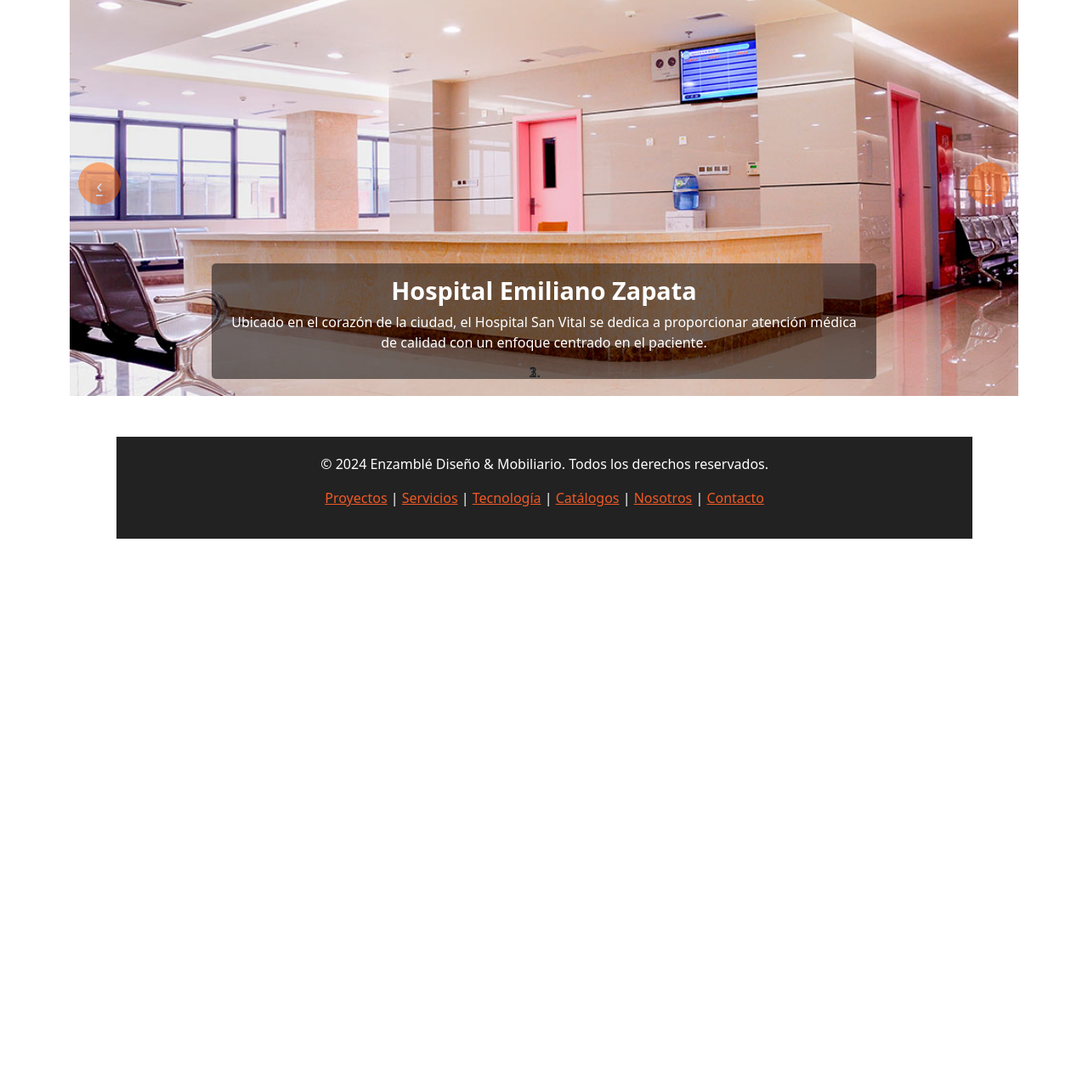
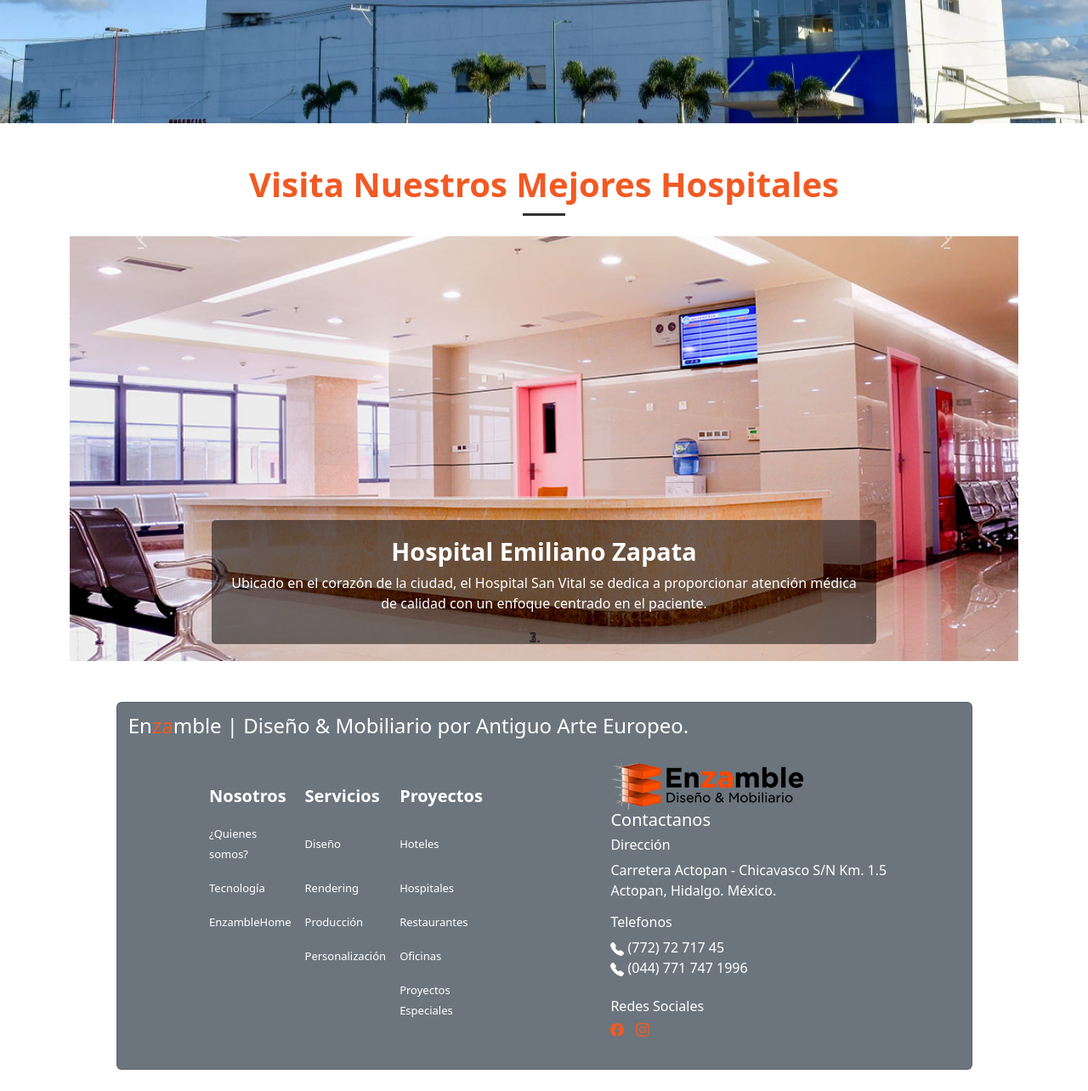
Before and after one commit to MiguelDWT4toCreativo/Enzamble, a plain HTML site: page pages/hospitales/hospitales.html in a window 1280 px wide. Shown: the part 539-1823 px from the top of the page at 85% size. Before the commit the page ends 1199 px from the top, so only its background shows below. Drawn offline with nearby package versions, Linux system fonts and the light colour scheme; files that its build step writes are made by us from their sources.

Commit message:
Hospitales 1

```diff
--- a/css/styles.css
+++ b/css/styles.css
@@ -306,228 +306,3 @@ th{
     margin-left: 12%;
     border: none;
 }
-<<<<<<< HEAD
-/*Hospital*/
-.hero {
-    background: url('../img/hospitales/hero.webp') no-repeat center center;
-    background-size: cover;
-    color: white;
-    padding: 100px 0;
-    text-align: center;
-    position: relative;
-}
-
-.hero .caption-container {
-    background-color: rgba(0, 0, 0, 0.5);
-    padding: 20px;
-    border-radius: 5px;
-    display: inline-block;
-    max-width: 100%;
-}
-
-.hero h1 {
-    font-size: 2.5em;
-    margin-bottom: 10px;
-}
-
-.hero p {
-    font-size: 1.2em;
-    margin-bottom: 20px;
-}
-
-.btn-custom {
-    background-color: #FF6600;
-    border: none;
-    color: white;
-    padding: 10px 20px;
-    font-size: 1.2em;
-    border-radius: 5px;
-}
-.project-card {
-    transition: transform .2s;
-}
-.project-card:hover {
-    transform: scale(1.05);
-}
-.footer {
-    background-color: #222;
-    color: white;
-    padding: 20px 0;
-    text-align: center;
-}
-.footer a {
-    color: #f15a24;
-}
-.carousel-item {
-    height: 60vh;
-    min-height: 500px;
-    background: no-repeat center center scroll;
-    background-size: contain;
-    color: rgb(255, 255, 255);
-}
-.carousel-item img {
-    transition: transform 0.3s ease-in-out;
-    display: block;
-    margin: 0 auto;
-}
-.carousel-item img:hover {
-    transform: scale(1.05);
-}
-.carousel-caption {
-    background-color: rgba(0, 0, 0, 0.5);
-    padding: 15px;
-    border-radius: 5px;
-}
-.carousel-caption h5 {
-    font-size: 1.8rem;
-    font-weight: bold;
-}
-.carousel-caption p {
-    font-size: 1rem;
-}
-.carousel-control-prev,
-.carousel-control-next {
-    background-color: #FF6600;
-    border-radius: 50%;
-    width: 50px;
-    height: 50px;
-    display: flex;
-    align-items: center;
-    justify-content: center;
-    top: 50%;
-    transform: translateY(-50%);
-}
-.carousel-control-prev {
-    left: 10px; /
-}
-.carousel-control-next {
-    right: 10px; /
-}
-.carousel-control-prev-icon,
-.carousel-control-next-icon {
-    background-image: none;
-    color: white;
-    font-size: 1.5em;
-}
-.carousel-control-prev-icon::before {
-    content: '‹';
-}
-.carousel-control-next-icon::before {
-    content: '›';
-}
-.section-title {
-    font-size: 2.5rem;
-    font-weight: bold;
-    color: #FF6600;
-    margin-bottom: 20px;
-    position: relative;
-}
-.section-title::after {
-    content: '';
-    display: block;
-    width: 50px;
-    height: 3px;
-    background-color: #333;
-    margin: 10px auto 0;
-}
-
-.carousel-inner {
-    position: relative;
-    width: 100%;
-    overflow: hidden;
-}
-.carousel-item {
-    height: 450px;
-    background-size: cover;
-    background-position: center;
-}
-=======
-
-/* tarjetas */
-
-.cards{
-    display: flex;
-    justify-content: center;
-    flex-wrap: wrap;
-}
-
-.card {
-    position: relative;
-    width: 300px;
-    height: 350px;
-    margin: 20px;
-}
-
-.card .face {
-    position: absolute;
-    width: 100%;
-    height: 100%;
-    backface-visibility: hidden;
-    border-radius: 10px;
-    overflow: hidden;
-    transition: .5s;
-}
-
-.card .front {
-    transform: perspective(600px) rotateY(0deg);
-    box-shadow: 0 5px 10px #000;
-}
-
-.card .front img {
-    position: absolute;
-    width: 100%;
-    height: 100%;
-    object-fit: cover;
-}
-
-.card .front h3 {
-    position: absolute;
-    bottom: 0;
-    width: 100%;
-    height: 45px;
-    line-height: 45px;
-    color: #fff;
-    background: rgba(0,0,0,.4);
-    text-align: center;
-}
-
-.card .back {
-    transform: perspective(600px) rotateY(180deg);
-    background: rgb(3, 35, 54);
-    padding: 15px;
-    color: #f3f3f3;
-    display: flex;
-    flex-direction: column;
-    justify-content: space-between;
-    text-align: center;
-    box-shadow: 0 5px 10px #000;
-}
-
-.card .back .link {
-    border-top: solid 1px #f3f3f3;
-    height: 50px;
-    line-height: 50px;
-}
-
-.card .back .link a {
-    color: #f3f3f3;
-}
-
-.card .back h3 {
-    font-size: 30px;
-    margin-top: 20px;
-    letter-spacing: 2px;
-}
-
-.card .back p {
-    letter-spacing: 1px;
-}
-
-.card:hover .front {
-    transform: perspective(600px) rotateY(180deg);
-}
-
-.card:hover .back {
-    transform: perspective(600px) rotateY(360deg);
-}
->>>>>>> 53be960bb66d4b386d0d63fbedf1950eb5883653
--- /dev/null
+++ b/css/stylesh.css
@@ -0,0 +1,204 @@
+/*Hospital*/
+.hero {
+    background: url('../img/hospitales/hero.webp') no-repeat center center;
+    background-size: cover;
+    color: white;
+    padding: 100px 0;
+    text-align: center;
+    position: relative;
+}
+
+.hero .caption-container {
+    background-color: rgba(0, 0, 0, 0.5);
+    padding: 20px;
+    border-radius: 5px;
+    display: inline-block;
+    max-width: 100%;
+}
+
+.hero h1 {
+    font-size: 2.5em;
+    margin-bottom: 10px;
+}
+
+.hero p {
+    font-size: 1.2em;
+    margin-bottom: 20px;
+}
+.project-card {
+    transition: transform .2s;
+}
+.project-card:hover {
+    transform: scale(1.05);
+}
+.carousel-item {
+    height: 60vh;
+    min-height: 500px;
+    background: no-repeat center center scroll;
+    background-size: contain;
+    color: rgb(255, 255, 255);
+}
+.carousel-item img {
+    transition: transform 0.3s ease-in-out;
+    display: block;
+    margin: 0 auto;
+}
+.carousel-item img:hover {
+    transform: scale(1.05);
+}
+.carousel-caption {
+    background-color: rgba(0, 0, 0, 0.5);
+    padding: 15px;
+    border-radius: 5px;
+}
+.carousel-caption h5 {
+    font-size: 1.8rem;
+    font-weight: bold;
+}
+.carousel-caption p {
+    font-size: 1rem;
+}
+.carousel-control-prev,
+.carousel-control-next {
+    background-color: #f15a24;
+    border-radius: 50%;
+    width: 50px;
+    height: 50px;
+    display: flex;
+    align-items: center;
+    justify-content: center;
+    top: 50%;
+    transform: translateY(-50%);
+}
+.carousel-control-prev {
+    left: 10px; /
+}
+.carousel-control-next {
+    right: 10px; /
+}
+.carousel-control-prev-icon,
+.carousel-control-next-icon {
+    background-image: none;
+    color: white;
+    font-size: 1.5em;
+}
+.carousel-control-prev-icon::before {
+    content: '‹';
+}
+.carousel-control-next-icon::before {
+    content: '›';
+}
+.section-title {
+    font-size: 2.5rem;
+    font-weight: bold;
+    color: #f15a24;
+    margin-bottom: 20px;
+    position: relative;
+}
+.section-title::after {
+    content: '';
+    display: block;
+    width: 50px;
+    height: 3px;
+    background-color: #333;
+    margin: 10px auto 0;
+}
+
+.carousel-inner {
+    position: relative;
+    width: 100%;
+    overflow: hidden;
+}
+.carousel-item {
+    height: 450px;
+    background-size: cover;
+    background-position: center;
+}
+
+/* tarjetas */
+
+.cards{
+    display: flex;
+    justify-content: center;
+    flex-wrap: wrap;
+}
+
+.card {
+    position: relative;
+    width: 300px;
+    height: 350px;
+    margin: 20px;
+}
+
+.card .face {
+    position: absolute;
+    width: 100%;
+    height: 100%;
+    backface-visibility: hidden;
+    border-radius: 10px;
+    overflow: hidden;
+    transition: .5s;
+}
+
+.card .front {
+    transform: perspective(600px) rotateY(0deg);
+    box-shadow: 0 5px 10px #000;
+}
+
+.card .front img {
+    position: absolute;
+    width: 100%;
+    height: 100%;
+    object-fit: cover;
+}
+
+.card .front h3 {
+    position: absolute;
+    bottom: 0;
+    width: 100%;
+    height: 45px;
+    line-height: 45px;
+    color: #fff;
+    background: rgba(0,0,0,.4);
+    text-align: center;
+}
+
+.card .back {
+    transform: perspective(600px) rotateY(180deg);
+    background: rgb(3, 35, 54);
+    padding: 15px;
+    color: #f3f3f3;
+    display: flex;
+    flex-direction: column;
+    justify-content: space-between;
+    text-align: center;
+    box-shadow: 0 5px 10px #000;
+}
+
+.card .back .link {
+    border-top: solid 1px #f3f3f3;
+    height: 50px;
+    line-height: 50px;
+}
+
+.card .back .link a {
+    color: #f3f3f3;
+}
+
+.card .back h3 {
+    font-size: 30px;
+    margin-top: 20px;
+    letter-spacing: 2px;
+}
+
+.card .back p {
+    letter-spacing: 1px;
+}
+
+.card:hover .front {
+    transform: perspective(600px) rotateY(180deg);
+}
+
+.card:hover .back {
+    transform: perspective(600px) rotateY(360deg);
+}
--- /dev/null
+++ b/pages/footer.html
@@ -0,0 +1,106 @@
+<!DOCTYPE html>
+<html lang="es">
+
+<head>
+    <meta charset="UTF-8">
+    <meta name="description" content="Enzamble | Muebles para hotel, restaurante, oficina y hospital.">
+    <meta name="keywords"
+        content="muebles para hoteles, muebles para oficinas, muebles para hospitales, mobiliario. sillas, hoteles, hospitales, sillas ejecutivas, madera, enchapados.">
+    <meta name="viewport" content="width=device-width, initial-scale=1.0">
+    <link rel="stylesheet" href="../../css/bootstrap/bootstrap.min.css">
+    <link rel="stylesheet" href="../../css/styles.css">
+    <script src="../../js/head.js"></script>
+    <script src=".././js/head2.js"></script>
+    <script src="../../js/bootstrap/bootstrap.bundle.min.js"></script>
+    <link rel="stylesheet" href="../../css/font-awesome.min.css">
+</head>
+<body>
+<div class="card text-white bg-secondary footer">
+    <h4 class="card-title footertitle">En<p class="za">za</p>mble | Diseño & Mobiliario por Antiguo Arte Europeo.</h4>
+    <div class="card-body todofoot">
+        <table class="table-borderless tablas">
+            <thead>
+                <tr>
+                    <th scope="col">Nosotros</th>
+                    <th scope="col">Servicios</th>
+                    <th scope="col">Proyectos</th>
+                </tr>
+            </thead>
+            <tbody>
+                <tr>
+                    <td><a href="" class="foots">¿Quienes somos?</a></td>
+                    <td><a href="" class="foots">Diseño</a></td>
+                    <td><a href="../../pages/hoteles/hoteles.html" class="foots">Hoteles</a></td>
+                </tr>
+                <tr>
+                    <td><a href="" class="foots">Tecnología</a></td>
+                    <td><a href="" class="foots">Rendering</a></td>
+                    <td><a href="../.../pages/hospitales/hospitales.html" class="foots">Hospitales</a></td>
+                </tr>
+                <tr>
+                    <td><a href="" class="foots">EnzambleHome</a></td>
+                    <td><a href="" class="foots">Producción</a></td>
+                    <td><a href="../../pages/restaurantes/restaurantes.html" class="foots">Restaurantes</a></td>
+                </tr>
+                <tr>
+                    <td></td>
+                    <td><a href="" class="foots">Personalización</a></td>
+                    <td><a href="../../pages/oficinas/oficinas.html" class="foots">Oficinas</a></td>
+                </tr>
+                <tr>
+                    <td></td>
+                    <td></td>
+                    <td><a href="../../pages/proyectos_especiales/proyectos_especiales.html" class="foots">Proyectos Especiales</a></td>
+                </tr>
+            </tbody>
+        </table>
+
+        <div class="contactanos">
+            <img src="../../img/enzamble.png" alt="Enzamble"><br>
+            <h5>Contactanos</h5>
+            <h6>Dirección</h6>
+            <p>Carretera Actopan - Chicavasco S/N Km. 1.5 <br>
+                Actopan, Hidalgo. México.</p>
+            <h6>Telefonos</h6>
+            <svg xmlns="http://www.w3.org/2000/svg" width="16" height="16" fill="currentColor"
+                class="bi bi-telephone-fill" viewBox="0 0 16 16">
+                <path fill-rule="evenodd"
+                    d="M1.885.511a1.745 1.745 0 0 1 2.61.163L6.29 2.98c.329.423.445.974.315 1.494l-.547 2.19a.68.68 0 0 0 .178.643l2.457 2.457a.68.68 0 0 0 .644.178l2.189-.547a1.75 1.75 0 0 1 1.494.315l2.306 1.794c.829.645.905 1.87.163 2.611l-1.034 1.034c-.74.74-1.846 1.065-2.877.702a18.6 18.6 0 0 1-7.01-4.42 18.6 18.6 0 0 1-4.42-7.009c-.362-1.03-.037-2.137.703-2.877z" />
+
+            </svg>
+            (772) 72 717 45
+            <br>
+
+            <svg xmlns="http://www.w3.org/2000/svg" width="16" height="16" fill="currentColor"
+                class="bi bi-telephone-fill" viewBox="0 0 16 16">
+                <path fill-rule="evenodd"
+                    d="M1.885.511a1.745 1.745 0 0 1 2.61.163L6.29 2.98c.329.423.445.974.315 1.494l-.547 2.19a.68.68 0 0 0 .178.643l2.457 2.457a.68.68 0 0 0 .644.178l2.189-.547a1.75 1.75 0 0 1 1.494.315l2.306 1.794c.829.645.905 1.87.163 2.611l-1.034 1.034c-.74.74-1.846 1.065-2.877.702a18.6 18.6 0 0 1-7.01-4.42 18.6 18.6 0 0 1-4.42-7.009c-.362-1.03-.037-2.137.703-2.877z" />
+
+            </svg>
+            (044) 771 747 1996
+            <br>
+            <br>
+
+            <h6>Redes Sociales</h6>
+            <a href="https://www.facebook.com/mueblesenzamble" class="redsocial">
+                <svg xmlns="http://www.w3.org/2000/svg" width="25" height="25" fill="currentColor"
+                    class="bi bi-facebook" viewBox="0 0 25 25">
+                    <path
+                        d="M16 8.049c0-4.446-3.582-8.05-8-8.05C3.58 0-.002 3.603-.002 8.05c0 4.017 2.926 7.347 6.75 7.951v-5.625h-2.03V8.05H6.75V6.275c0-2.017 1.195-3.131 3.022-3.131.876 0 1.791.157 1.791.157v1.98h-1.009c-.993 0-1.303.621-1.303 1.258v1.51h2.218l-.354 2.326H9.25V16c3.824-.604 6.75-3.934 6.75-7.951" />
+                </svg>
+            </a>
+
+            <a href="https://www.instagram.com/enzamble_muebles/" class="redsocial">
+                <svg xmlns="http://www.w3.org/2000/svg" width="25" height="25" fill="currentColor"
+                    class="bi bi-instagram" viewBox="0 0 25 25">
+                    <path
+                        d="M8 0C5.829 0 5.556.01 4.703.048 3.85.088 3.269.222 2.76.42a3.9 3.9 0 0 0-1.417.923A3.9 3.9 0 0 0 .42 2.76C.222 3.268.087 3.85.048 4.7.01 5.555 0 5.827 0 8.001c0 2.172.01 2.444.048 3.297.04.852.174 1.433.372 1.942.205.526.478.972.923 1.417.444.445.89.719 1.416.923.51.198 1.09.333 1.942.372C5.555 15.99 5.827 16 8 16s2.444-.01 3.298-.048c.851-.04 1.434-.174 1.943-.372a3.9 3.9 0 0 0 1.416-.923c.445-.445.718-.891.923-1.417.197-.509.332-1.09.372-1.942C15.99 10.445 16 10.173 16 8s-.01-2.445-.048-3.299c-.04-.851-.175-1.433-.372-1.941a3.9 3.9 0 0 0-.923-1.417A3.9 3.9 0 0 0 13.24.42c-.51-.198-1.092-.333-1.943-.372C10.443.01 10.172 0 7.998 0zm-.717 1.442h.718c2.136 0 2.389.007 3.232.046.78.035 1.204.166 1.486.275.373.145.64.319.92.599s.453.546.598.92c.11.281.24.705.275 1.485.039.843.047 1.096.047 3.231s-.008 2.389-.047 3.232c-.035.78-.166 1.203-.275 1.485a2.5 2.5 0 0 1-.599.919c-.28.28-.546.453-.92.598-.28.11-.704.24-1.485.276-.843.038-1.096.047-3.232.047s-2.39-.009-3.233-.047c-.78-.036-1.203-.166-1.485-.276a2.5 2.5 0 0 1-.92-.598 2.5 2.5 0 0 1-.6-.92c-.109-.281-.24-.705-.275-1.485-.038-.843-.046-1.096-.046-3.233s.008-2.388.046-3.231c.036-.78.166-1.204.276-1.486.145-.373.319-.64.599-.92s.546-.453.92-.598c.282-.11.705-.24 1.485-.276.738-.034 1.024-.044 2.515-.045zm4.988 1.328a.96.96 0 1 0 0 1.92.96.96 0 0 0 0-1.92m-4.27 1.122a4.109 4.109 0 1 0 0 8.217 4.109 4.109 0 0 0 0-8.217m0 1.441a2.667 2.667 0 1 1 0 5.334 2.667 2.667 0 0 1 0-5.334" />
+                </svg>
+            </a>
+
+        </div>
+
+    </div>
+</div>
+</body>
+</html>
--- a/pages/hospitales/hospitales.html
+++ b/pages/hospitales/hospitales.html
@@ -8,7 +8,9 @@
         content="muebles para hoteles, muebles para oficinas, muebles para hospitales, mobiliario. sillas, hoteles, hospitales, sillas ejecutivas, madera, enchapados.">
     <meta name="viewport" content="width=device-width, initial-scale=1.0">
     <link rel="stylesheet" href="../../css/bootstrap/bootstrap.min.css">
+    <link rel="stylesheet" href="../../css/stylesh.css">
     <link rel="stylesheet" href="../../css/styles.css">
+
     <script src="../../js/head.js"></script>
     <link rel="shortcut icon" href="../../img/inicio-favicon.ico" />
     <title>Enzamble | Hospitales</title>
@@ -77,7 +79,7 @@
         <h1>Hospitales</h1>
         <p>Descubre nuestro portafolio de proyectos en hospitales</p>
         <p>Tu salud es nuestra prioridad</p>
-        <a href="../proyectos.html" class="btn btn-custom">Regresar a Proyectos</a>
+        <a href="../proyectos.html" class="btn cst">Regresar a Proyectos</a>
     </div>
 </div>
 </section>
@@ -94,25 +96,28 @@
     </ol>
     <div class="carousel-inner">
         <div class="carousel-item active" style="background-image: url('../../img/hospitales/hospital.jpg');">
-            <a href="../hospitales/hospital_emiliano_zapata.html">
+            <a href="../hospitales/hospital_emiliano_zapata.html" style="display:block; height:100%;">
             <div class="carousel-caption">
                 <h5>Hospital Emiliano Zapata</h5>
                 <p>Ubicado en el corazón de la ciudad, el Hospital San Vital se dedica a proporcionar atención médica de calidad con un enfoque centrado en el paciente.</p>
             </div>
+            </a>
         </div>
         <div class="carousel-item" style="background-image: url('../../img/hospitales/hospital.jpg');">
-            <a href="../hospitales/hospital_salvatierra.html"></a>
+            <a href="../hospitales/hospital_salvatierra.html" style="display:block; height:100%;">
             <div class="carousel-caption">
                 <h5>Hospital Salvatierra</h5>
                 <p>Nuestro equipo de urgencias está disponible las 24 horas del día para atender cualquier emergencia médica con rapidez y eficacia..</p>
             </div>
+            </a>
         </div>
         <div class="carousel-item" style="background-image: url('../../img/hospitales/hospital.jpg');">
-            <a href="../hospitales/hospital_zacatecas.html"></a>
+            <a href="../hospitales/hospital_zacatecas.html" style="display:block; height:100%;">
             <div class="carousel-caption">
                 <h5>Hospital Zacatecas</h5>
                 <p>Contamos con un equipo de profesionales altamente capacitados y tecnología de vanguardia para ofrecer servicios médicos excepcionales.</p>
             </div>
+            </a>
         </div>
     </div>
     <a class="carousel-control-prev" href="#hospitalCarousel" role="button" data-slide="prev">
@@ -127,22 +132,18 @@
 </div>
 
 <!-- Footer -->
-<footer class="footer">
-    <div class="container">
-        <p>&copy; 2024 Enzamblé Diseño & Mobiliario. Todos los derechos reservados.</p>
-        <p>
-            <a href="#">Proyectos</a> |
-            <a href="#">Servicios</a> |
-            <a href="#">Tecnología</a> |
-            <a href="#">Catálogos</a> |
-            <a href="#">Nosotros</a> |
-            <a href="#">Contacto</a>
-        </p>
-    </div>
-</footer>
+<div id="footer-placeholder"></div>
+
+<script>
+    fetch('../footer.html')
+        .then(response => response.text())
+        .then(data => {
+            document.getElementById("footer-placeholder").innerHTML = data;
+        });
+</script>
 <script src="https://code.jquery.com/jquery-3.5.1.slim.min.js"></script>
     <script src="https://cdn.jsdelivr.net/npm/@popperjs/core@2.5.3/dist/umd/popper.min.js"></script>
     <script src="https://stackpath.bootstrapcdn.com/bootstrap/4.5.2/js/bootstrap.min.js"></script>
+
 </body>
-
 </html>
```
